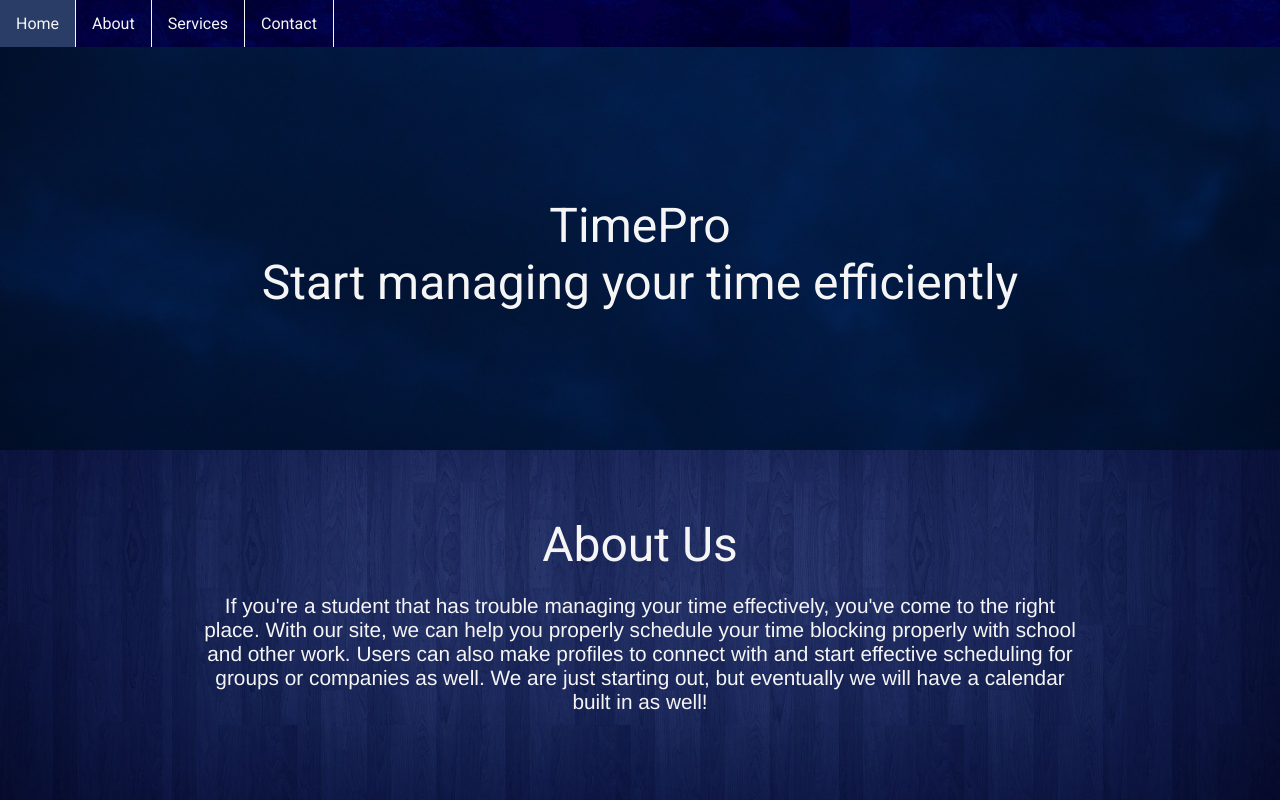
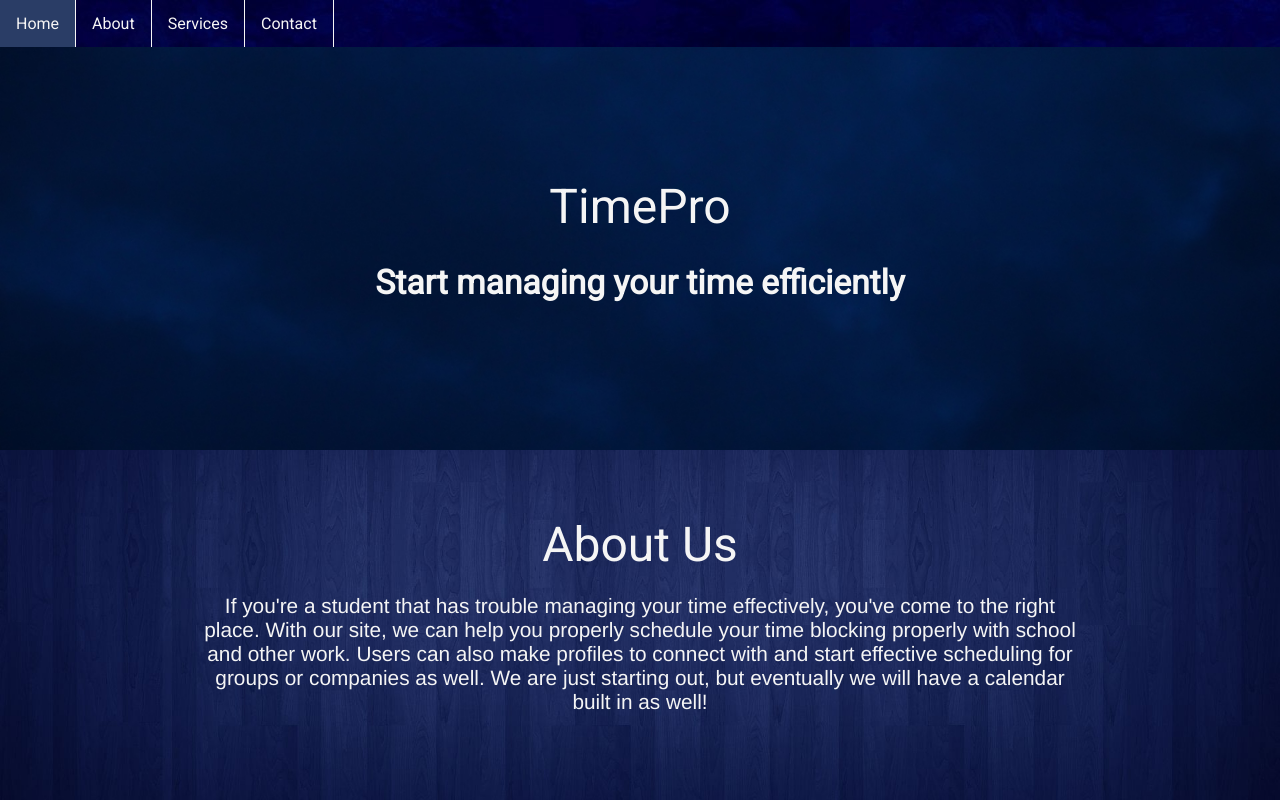
Before and after one commit to ryd0g/TimePro, a plain HTML site: page index.html in a window 1280 px wide. Shown: the top 800 px of the page. Drawn offline with nearby package versions, Linux system fonts and the light colour scheme.

Commit message:
changed title header tag

```diff
--- a/index.html
+++ b/index.html
@@ -22,7 +22,7 @@
     <section id="Home">
         <div class="home">
             <div class="font-effect-3d-float"><br>TimePro<br>
-            Start managing your time efficiently
+            <h1>Start managing your time efficiently</h1>
             </div>
         </div>
     </section>
```
